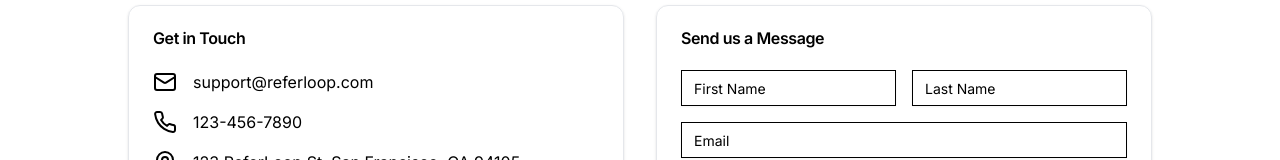
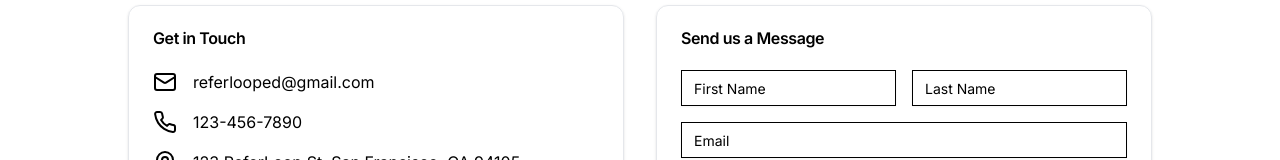
Before and after one commit to hannanshah2004/ReferLoop, a Next.js app: page /contact-us in a window 1280 px wide. Shown: the part 345-505 px from the top of the page. Built offline with nearby package versions, Linux system fonts and the light colour scheme.

Commit message:
changedGmail

```diff
--- a/app/(root)/contact-us/page.tsx
+++ b/app/(root)/contact-us/page.tsx
@@ -21,7 +21,7 @@
             <CardContent className="space-y-4">
               <div className="flex items-center space-x-4">
                 <Mail className="h-6 w-6 text-primary" />
-                <span>support@referloop.com</span>
+                <span>referlooped@gmail.com</span>
               </div>
               <div className="flex items-center space-x-4">
                 <Phone className="h-6 w-6 text-primary" />
--- a/constants/index.ts
+++ b/constants/index.ts
@@ -63,7 +63,7 @@
   title: 'Contact Us',
   links: [
     { label: 'Support Team', value: '123-456-7890' },
-    { label: 'Email Support', value: 'support@referloop.com' },
+    { label: 'Email Support', value: 'referlooped@gmail.com' },
   ],
 };
 
```
